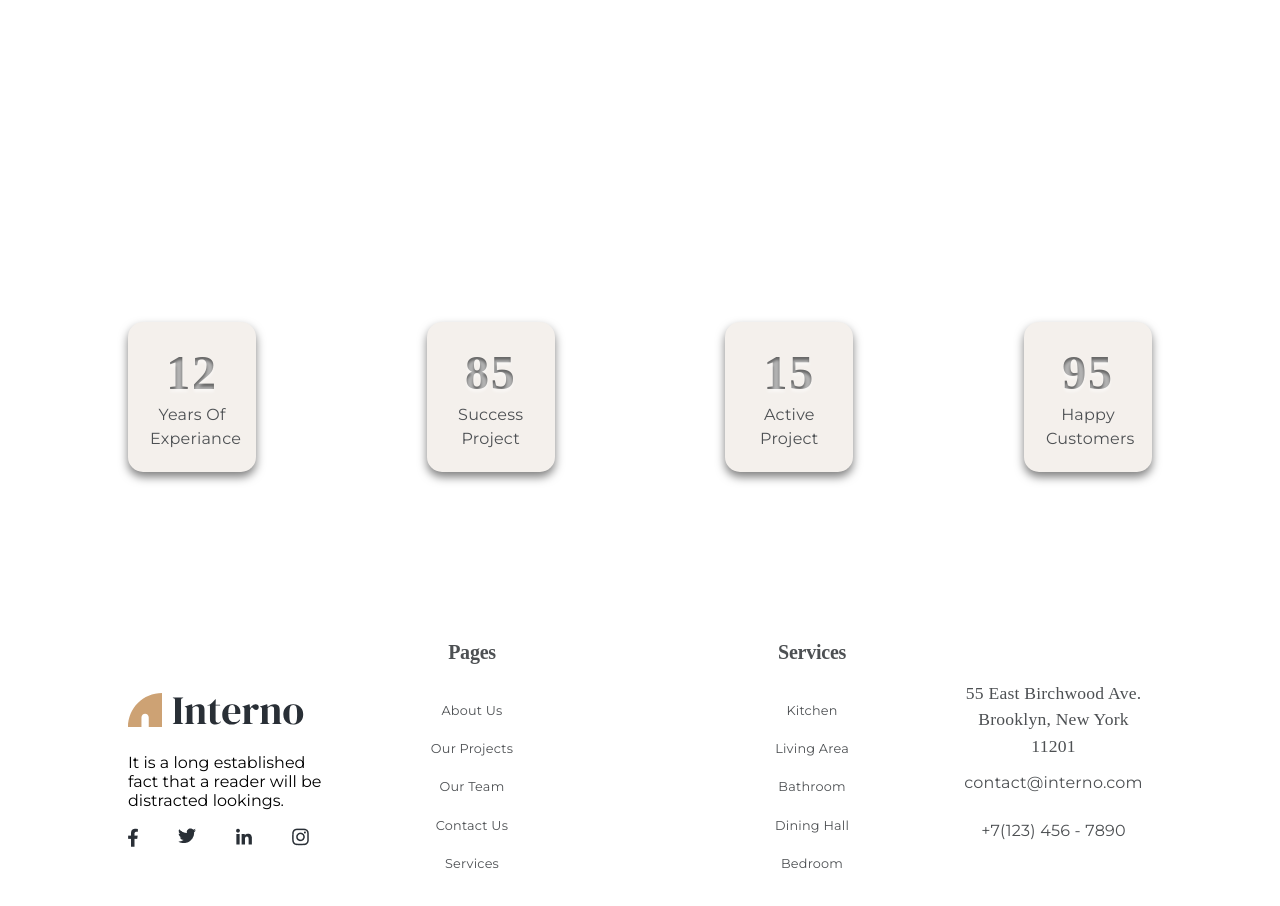
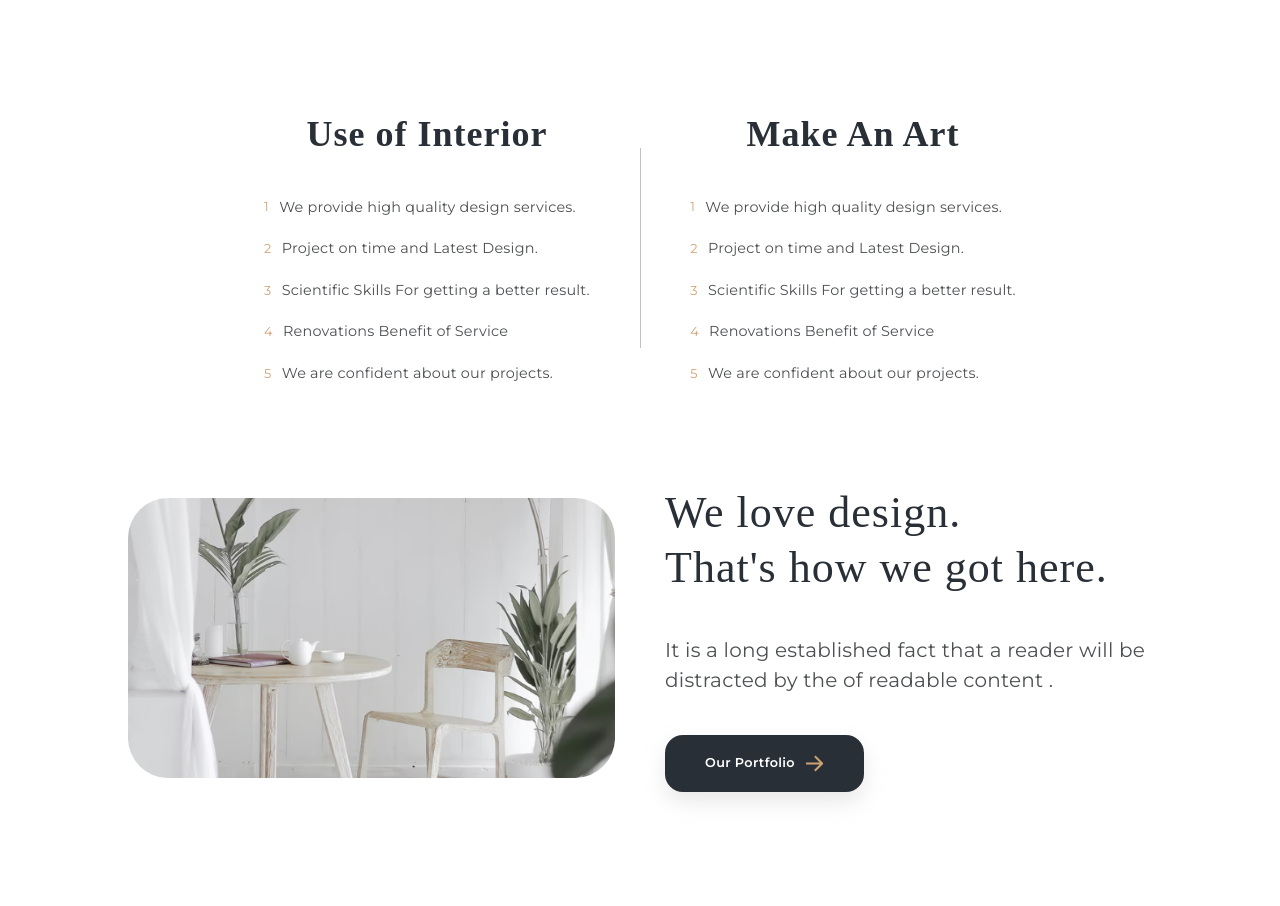
Before and after one commit to AlekseevAndreyG/InteriorDesignWebflow, a React (Create React App) app: page /services-more-page in a window 1280 px wide. Shown: the part 2046-2952 px from the top of the page. Built offline with nearby package versions, Linux system fonts and the light colour scheme.

Commit message:
закончил страницу

```diff
--- a/src/Pages/ServiecesMorePage/ServicesMorePage.js
+++ b/src/Pages/ServiecesMorePage/ServicesMorePage.js
@@ -6,6 +6,7 @@ import OurPartners from "../../components/OurPartners/OurPartners";
 import OurPartnersMobile from "../../components/OurPartners/OurPartnersMobile/OurPartnersMobile";
 import CounterTotal from "../../components/CounterTotal/CounterTotal";
 import ServicesMorePlayer from "./components/ServicesMorePlayer/ServicesMorePlayer";
+import ServicesMoreDescr from "./components/ServicesMoreDescr/ServicesMoreDescr";
 function ServicesMorePage() {
   return (
     <section className="services-more-page">
@@ -13,6 +14,7 @@ function ServicesMorePage() {
       <OurPartners />
       <OurPartnersMobile />
       <ServicesMorePlayer />
+      <ServicesMoreDescr />
       <CounterTotal />
     </section>
   );
--- /dev/null
+++ b/src/Pages/ServiecesMorePage/components/ServicesMoreDescr/ServicesMoreDescr.css
@@ -0,0 +1,198 @@
+.services-more-descr {
+  margin-top: 110px;
+  margin-bottom: 110px;
+}
+
+.services-more-descr-wrap {
+  margin: 0 auto;
+  display: flex;
+  flex-direction: column;
+  justify-content: space-between;
+  align-items: center;
+  gap: 100px;
+}
+
+.services-more-descr-item-one {
+  margin: 0 auto;
+  display: flex;
+  flex-direction: row;
+  justify-content: space-between;
+  align-items: center;
+  gap: 50px;
+}
+
+.services-more-descr-cart {
+  display: flex;
+  flex-direction: column;
+  gap: 40px;
+}
+
+.services-more-descr-list-title {
+  color: #292f36;
+  font-size: 4.5vh;
+  font-style: normal;
+  font-weight: 900;
+  line-height: 125%; /* 62.5px */
+  letter-spacing: 1px;
+}
+
+.services-more-descr-list {
+  display: flex;
+  flex-direction: column;
+  gap: 20px;
+  list-style: none;
+}
+
+.services-more-descr-list li {
+  display: flex;
+  flex-direction: row;
+  gap: 10px;
+  align-items: center;
+}
+
+.services-more-descr-list-num {
+  color: #cda274;
+  font-size: 1.6vh;
+  font-style: normal;
+  font-weight: 400;
+  line-height: 125%; /* 25px */
+  letter-spacing: 0.4px;
+}
+
+.services-more-descr-list-text {
+  color: #4d5053;
+  font-size: 1.8vh;
+  font-style: normal;
+  font-weight: 400;
+  line-height: 150%; /* 37.5px */
+  letter-spacing: 0.22px;
+}
+
+.services-more-descr-line {
+  width: 0.5px;
+  background-color: #c5bfbf;
+  height: 25vh;
+}
+
+.services-more-descr-item-two {
+  display: flex;
+  flex-direction: row;
+  justify-content: space-between;
+  align-items: center;
+  gap: 50px;
+}
+
+.services-more-descr-text-wrap {
+  width: 50%;
+  display: flex;
+  flex-direction: column;
+  align-items: flex-start;
+  justify-content: space-between;
+  gap: 40px;
+}
+
+.services-more-descr-img {
+  width: 50%;
+  height: 35vh;
+}
+
+.services-more-descr-img img {
+  border-radius: 40px;
+  width: 100%;
+  height: 100%;
+}
+
+.services-more-descr-text-title {
+  text-align: left;
+  color: #292f36;
+  font-size: 5.5vh;
+  font-style: normal;
+  font-weight: 400;
+  line-height: 125%; /* 62.5px */
+  letter-spacing: 1px;
+}
+
+.services-more-descr-text-subtitle {
+  text-align: left;
+  color: #4d5053;
+  font-size: 2.5vh;
+  font-style: normal;
+  font-weight: 400;
+  line-height: 150%; /* 33px */
+  letter-spacing: 0.22px;
+}
+
+.services-more-descr-text-button {
+  display: flex;
+  flex-direction: row;
+  gap: 10px;
+  align-items: center;
+  background: #292f36;
+  border: none;
+  box-shadow: 0px 10px 20px 0px rgba(192, 192, 192, 0.35);
+  border-radius: 18px;
+  padding: 20px 40px;
+  cursor: pointer;
+  transition: all 0.3s linear;
+}
+
+.services-more-descr-text-button:hover {
+  transition: all 0.3s linear;
+  scale: 1.1;
+}
+
+.services-more-descr-text-button span {
+  color: #fff;
+  text-align: center;
+  font-size: 1.6vh;
+  font-style: normal;
+  font-weight: 600;
+  line-height: 125%; /* 22.5px */
+  letter-spacing: 0.36px;
+}
+
+@media screen and (max-width: 1024px) {
+  .services-more-descr-item-two {
+    flex-direction: column;
+  }
+
+  .services-more-descr-img {
+    width: 90%;
+    height: 40vh;
+  }
+
+  .services-more-descr-text-wrap {
+    width: 90%;
+    display: flex;
+    flex-direction: column;
+    align-items: center;
+    justify-content: space-between;
+    gap: 40px;
+  }
+
+  .services-more-descr-text-title {
+    text-align: center;
+  }
+
+  .services-more-descr-text-subtitle {
+    text-align: center;
+    font-size: 2.5vh;
+  }
+}
+
+@media screen and (max-width: 754px) {
+  .services-more-descr-item-one {
+    margin: 0 auto;
+    display: flex;
+    flex-direction: column;
+    justify-content: space-around;
+    align-items: center;
+  }
+
+  .services-more-descr-line {
+    rotate: 90deg;
+    width: 0.5px;
+    background-color: #c5bfbf;
+    height: 25vh;
+  }
+}
--- /dev/null
+++ b/src/Pages/ServiecesMorePage/components/ServicesMoreDescr/ServicesMoreDescr.js
@@ -0,0 +1,119 @@
+import React, { useEffect } from "react";
+import AOS from "aos";
+import "./ServicesMoreDescr.css";
+function ServicesMoreDescr() {
+  useEffect(() => {
+    AOS.init({
+      duration: 1000,
+    });
+  }, []);
+  return (
+    <section className="services-more-descr">
+      <div className="container">
+        <div className="services-more-descr-wrap">
+          <div data-aos="fade-up" className="services-more-descr-item-one">
+            <div className="services-more-descr-cart">
+              <h1 className="services-more-descr-list-title">
+                Use of Interior
+              </h1>
+              <ul className="services-more-descr-list">
+                <li>
+                  <span className="services-more-descr-list-num">1</span>
+                  <p className="services-more-descr-list-text">
+                    We provide high quality design services.
+                  </p>
+                </li>
+                <li>
+                  <span className="services-more-descr-list-num">2</span>
+                  <p className="services-more-descr-list-text">
+                    Project on time and Latest Design.
+                  </p>
+                </li>
+                <li>
+                  <span className="services-more-descr-list-num">3</span>
+                  <p className="services-more-descr-list-text">
+                    Scientific Skills For getting a better result.
+                  </p>
+                </li>
+                <li>
+                  <span className="services-more-descr-list-num">4</span>
+                  <p className="services-more-descr-list-text">
+                    Renovations Benefit of Service
+                  </p>
+                </li>
+                <li>
+                  <span className="services-more-descr-list-num">5</span>
+                  <p className="services-more-descr-list-text">
+                    We are confident about our projects.
+                  </p>
+                </li>
+              </ul>
+            </div>
+            <div className="services-more-descr-line"></div>
+            <div className="services-more-descr-cart">
+              <h1 className="services-more-descr-list-title">Make An Art</h1>
+              <ul className="services-more-descr-list">
+                <li>
+                  <span className="services-more-descr-list-num">1</span>
+                  <p className="services-more-descr-list-text">
+                    We provide high quality design services.
+                  </p>
+                </li>
+                <li>
+                  <span className="services-more-descr-list-num">2</span>
+                  <p className="services-more-descr-list-text">
+                    Project on time and Latest Design.
+                  </p>
+                </li>
+                <li>
+                  <span className="services-more-descr-list-num">3</span>
+                  <p className="services-more-descr-list-text">
+                    Scientific Skills For getting a better result.
+                  </p>
+                </li>
+                <li>
+                  <span className="services-more-descr-list-num">4</span>
+                  <p className="services-more-descr-list-text">
+                    Renovations Benefit of Service
+                  </p>
+                </li>
+                <li>
+                  <span className="services-more-descr-list-num">5</span>
+                  <p className="services-more-descr-list-text">
+                    We are confident about our projects.
+                  </p>
+                </li>
+              </ul>
+            </div>
+          </div>
+          <div data-aos="fade-up" className="services-more-descr-item-two">
+            <div className="services-more-descr-img">
+              <img
+                src="img/services-more-page/services-more-page-descr.jpg"
+                alt="img"
+              ></img>
+            </div>
+            <div className="services-more-descr-text-wrap">
+              <h1 className="services-more-descr-text-title">
+                We love design.<br></br>That's how we got here.
+              </h1>
+              <p className="services-more-descr-text-subtitle">
+                It is a long established fact that a reader will be distracted
+                by the of readable content .
+              </p>
+              <button className="services-more-descr-text-button">
+                <span>Our Portfolio</span>
+                <img
+                  src="img/interface/coffe-vector.svg"
+                  alt="icon-arrow"
+                ></img>
+              </button>
+            </div>
+          </div>
+        </div>
+      </div>
+    </section>
+  );
+}
+
+export default ServicesMoreDescr;
```
Also changed, not shown: public/img/services-more-page/services-more-page-descr.jpg (added).
